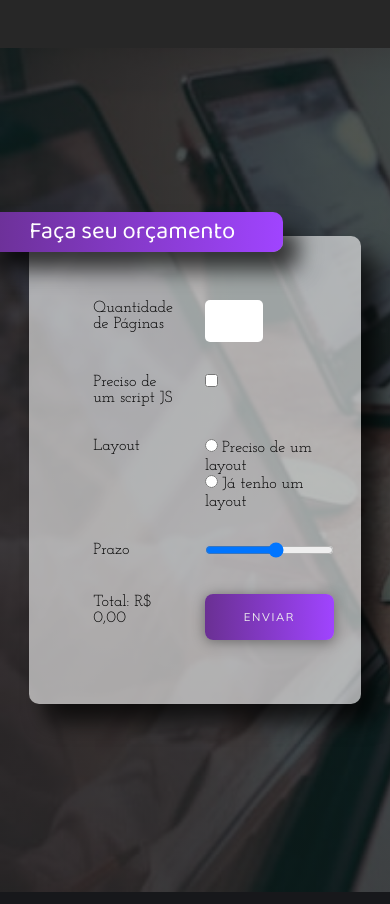
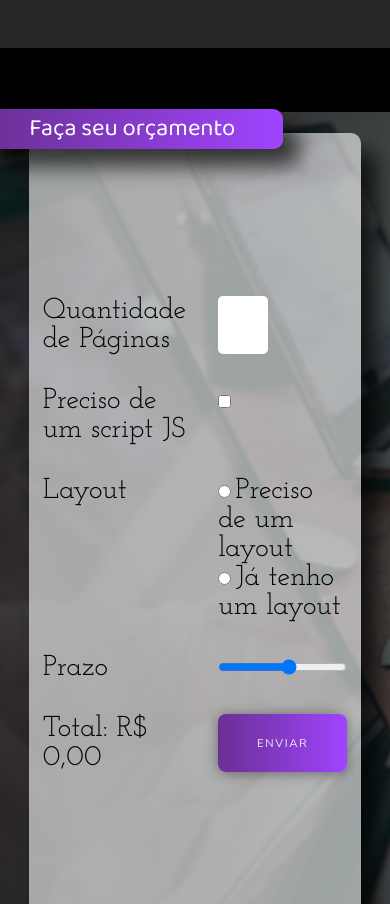
Before and after one commit to MarcioRMed/Portfolio, a plain HTML site: page index.html in a window 390 px wide. Shown: the part 4080-4984 px from the top of the page. Drawn offline with Linux system fonts and the light colour scheme.

Commit message:
ajus resp

```diff
--- a/styles/responsive.css
+++ b/styles/responsive.css
@@ -228,6 +228,15 @@
 
 }
 
+.sessao-contato{
+    display: flex;
+        flex-direction: column;
+        align-items: center;
+
+        justify-content: center;
+        margin-bottom: 4rem;
+}
+
 .contato-left {
     width: 0%;
 }
@@ -252,17 +261,27 @@
 }
 
 .orcamento-wrapper {
+    display: flex;
+    align-items: center;
+    justify-content:center;
     width:85%;
+    height:95%;
 
 }
 
 .orcamento-wrapper label {
-    font-size: 1rem;
+    font-size: 1.8rem;
+
+}
+
+.sessao-orcamento input[type="number"] {
+width:2.5rem;
+
 
 }
 
 #qtde{
-    font-size: 2rem;
+    font-size: 1.8rem;
 }
 
 #js{
```
